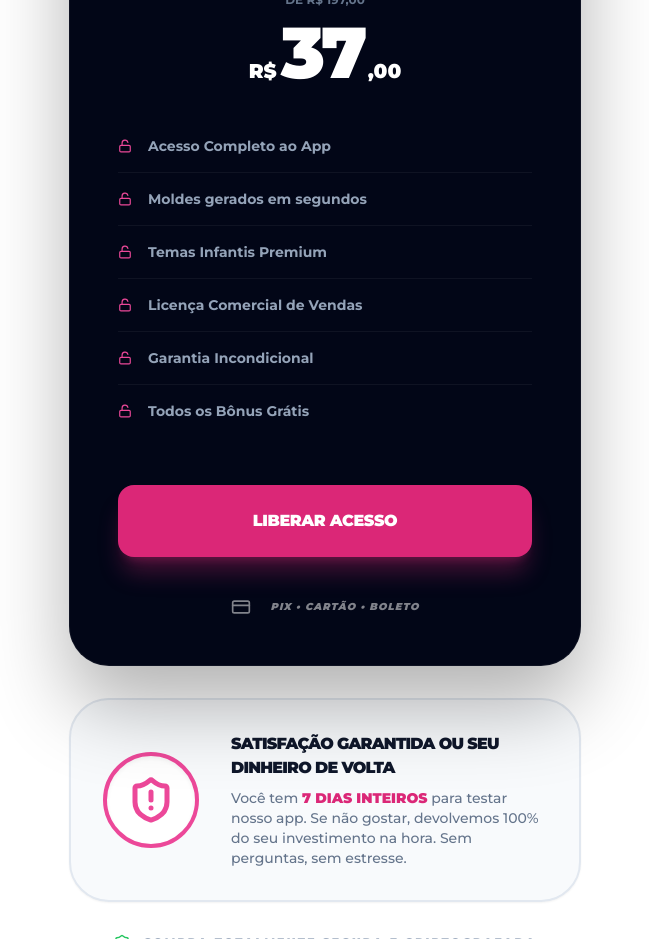
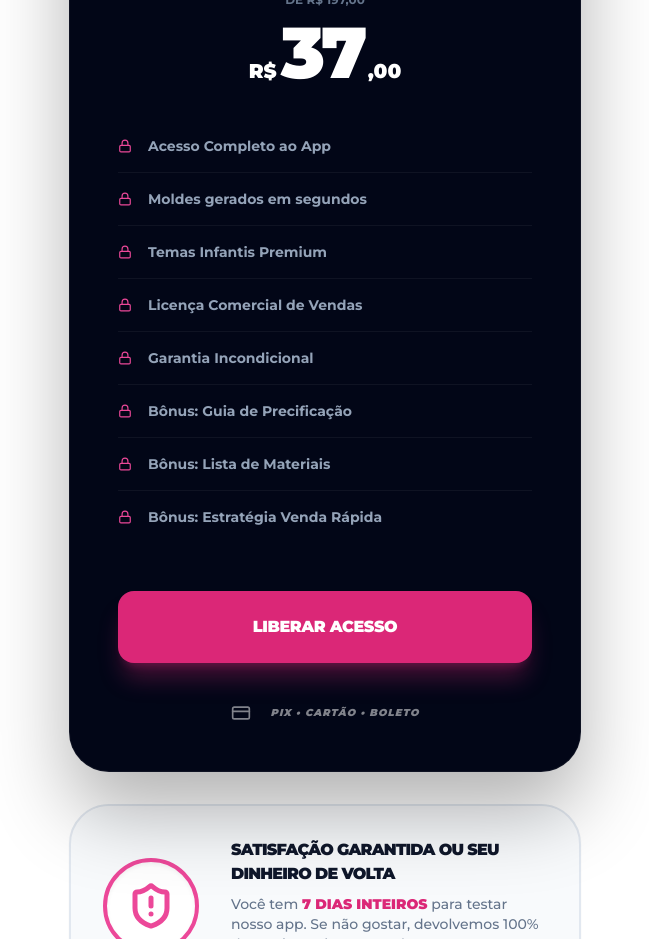
Before and after one commit to AxerCompany/Papelaria-, a React (Vite) app: page / in a window 1280 px wide. Shown: the part 7320-8259 px from the top of the page, without its empty margins (315-964 px from the left). Built offline with nearby package versions, Linux system fonts and the light colour scheme.

Commit message:
feat: Update pricing section with new bonuses
Replaced "Todos os Bônus Grátis" with specific bonus items: "Bônus: Guia de Precificação", "Bônus: Lista de Materiais", and "Bônus: Estratégia Venda Rápida". Also updated the icon for the benefits list from "Unlock" to "Lock".

```diff
--- a/App.tsx
+++ b/App.tsx
@@ -19,6 +19,7 @@ import {
   Quote,
   Clock,
   Unlock,
+  Lock,
   CreditCard,
   MessageCircle,
   TrendingUp,
@@ -731,10 +732,12 @@ const Pricing: React.FC = () => {
                 "Temas Infantis Premium",
                 "Licença Comercial de Vendas",
                 "Garantia Incondicional",
-                "Todos os Bônus Grátis"
+                "Bônus: Guia de Precificação",
+                "Bônus: Lista de Materiais",
+                "Bônus: Estratégia Venda Rápida"
               ].map(item => (
                 <div key={item} className="flex items-center gap-4 text-xs md:text-sm font-bold text-slate-400 border-b border-white/5 pb-4 last:border-0">
-                  <Unlock size={14} className="text-pink-500 flex-shrink-0" /> {item}
+                  <Lock size={14} className="text-pink-500 flex-shrink-0" /> {item}
                 </div>
               ))}
             </div>
```
